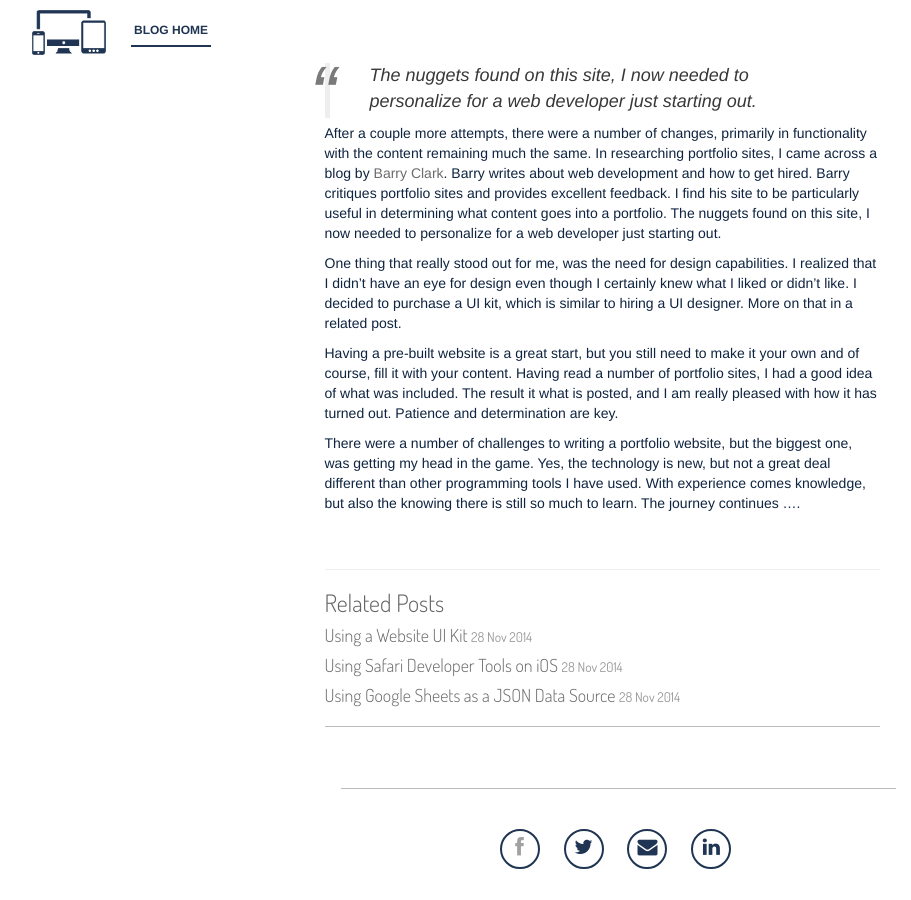
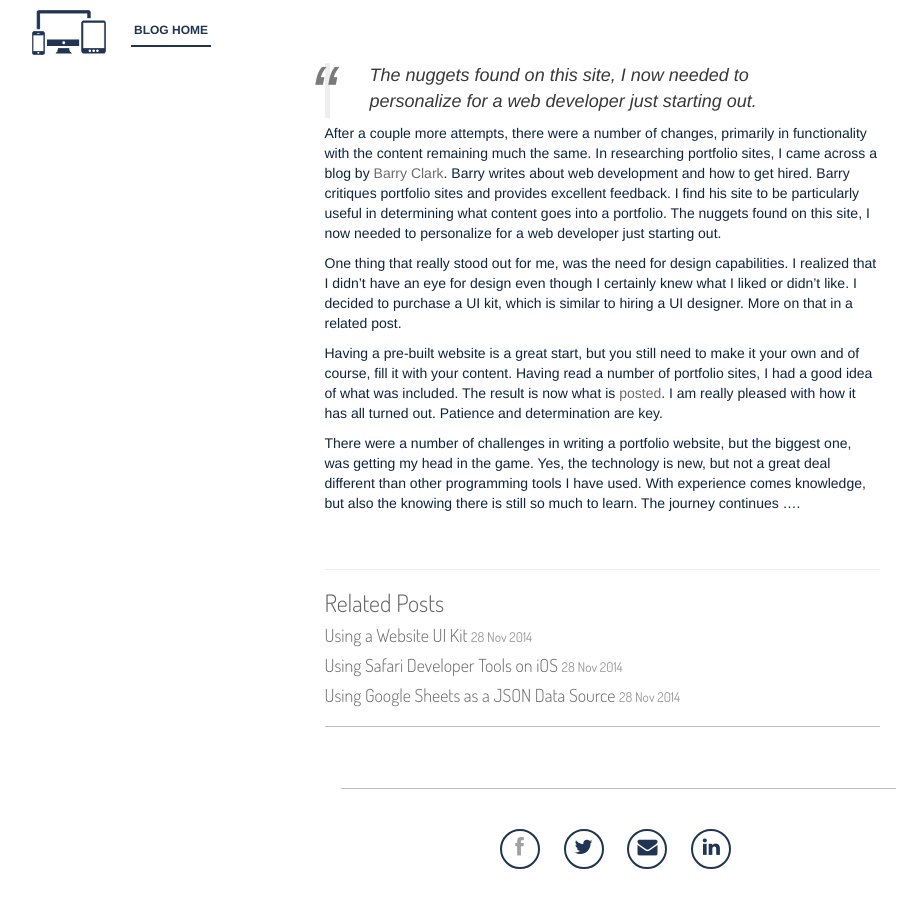
Before and after one commit to MrHobbie/mrhobbie.github.io, a Jekyll site: the page built from _posts/2014-11-28-writing-a-portfolio-site.md, in a window 1280 px wide and 900 px high, scrolled down 652 px. Shown: the whole window, without its empty margins (38-949 px from the left). Built offline with Jekyll 4.4.1, drawn with Linux system fonts in a browser that asks for light colours; comment, search, counter and statistics services are not loaded.

Commit message:
Post update

```diff
--- a/_posts/2014-11-28-writing-a-portfolio-site.md
+++ b/_posts/2014-11-28-writing-a-portfolio-site.md
@@ -30,6 +30,6 @@ After a couple more attempts, there were a number of changes, primarily in funct
 
 One thing that really stood out for me, was the need for design capabilities. I realized that I didn't have an eye for design even though I certainly knew what I liked or didn't like. I decided to purchase a UI kit, which is similar to hiring a UI designer. More on that in a related post.
 
-Having a pre-built website is a great start, but you still need to make it your own and of course, fill it with your content. Having read a number of portfolio sites, I had a good idea of what was included. The result it what is posted, and I am really pleased with how it has turned out. Patience and determination are key.
+Having a pre-built website is a great start, but you still need to make it your own and of course, fill it with your content. Having read a number of portfolio sites, I had a good idea of what was included. The result is now what is [posted](http://jchobsononline.ca). I am really pleased with how it has all turned out. Patience and determination are key.
 
-There were a number of challenges to writing a portfolio website, but the biggest one, was getting my head in the game. Yes, the technology is new, but not a great deal different than other programming tools I have used. With experience comes knowledge, but also the knowing there is still so much to learn. The journey continues ....
+There were a number of challenges in writing a portfolio website, but the biggest one, was getting my head in the game. Yes, the technology is new, but not a great deal different than other programming tools I have used. With experience comes knowledge, but also the knowing there is still so much to learn. The journey continues ....
```
